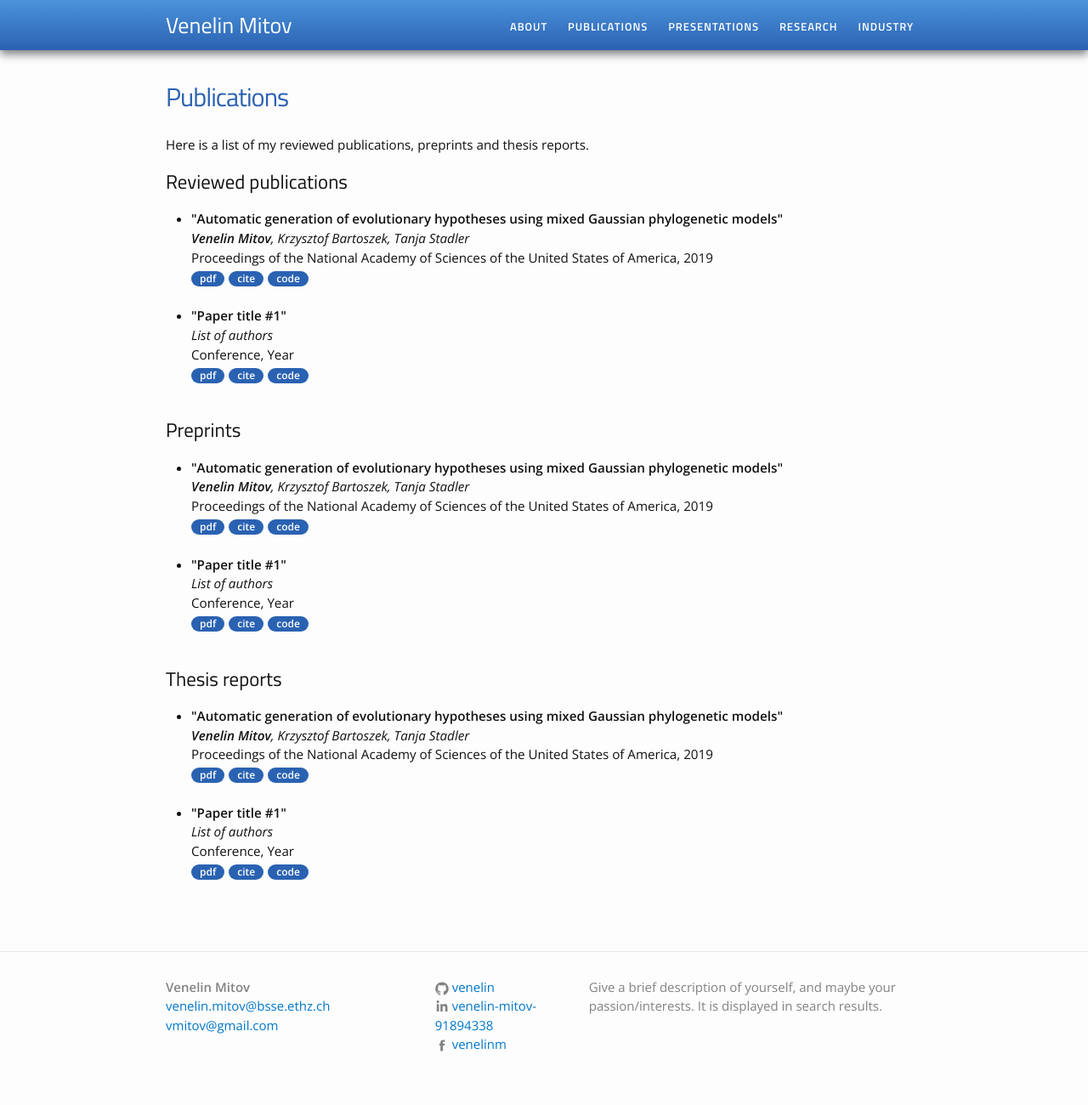
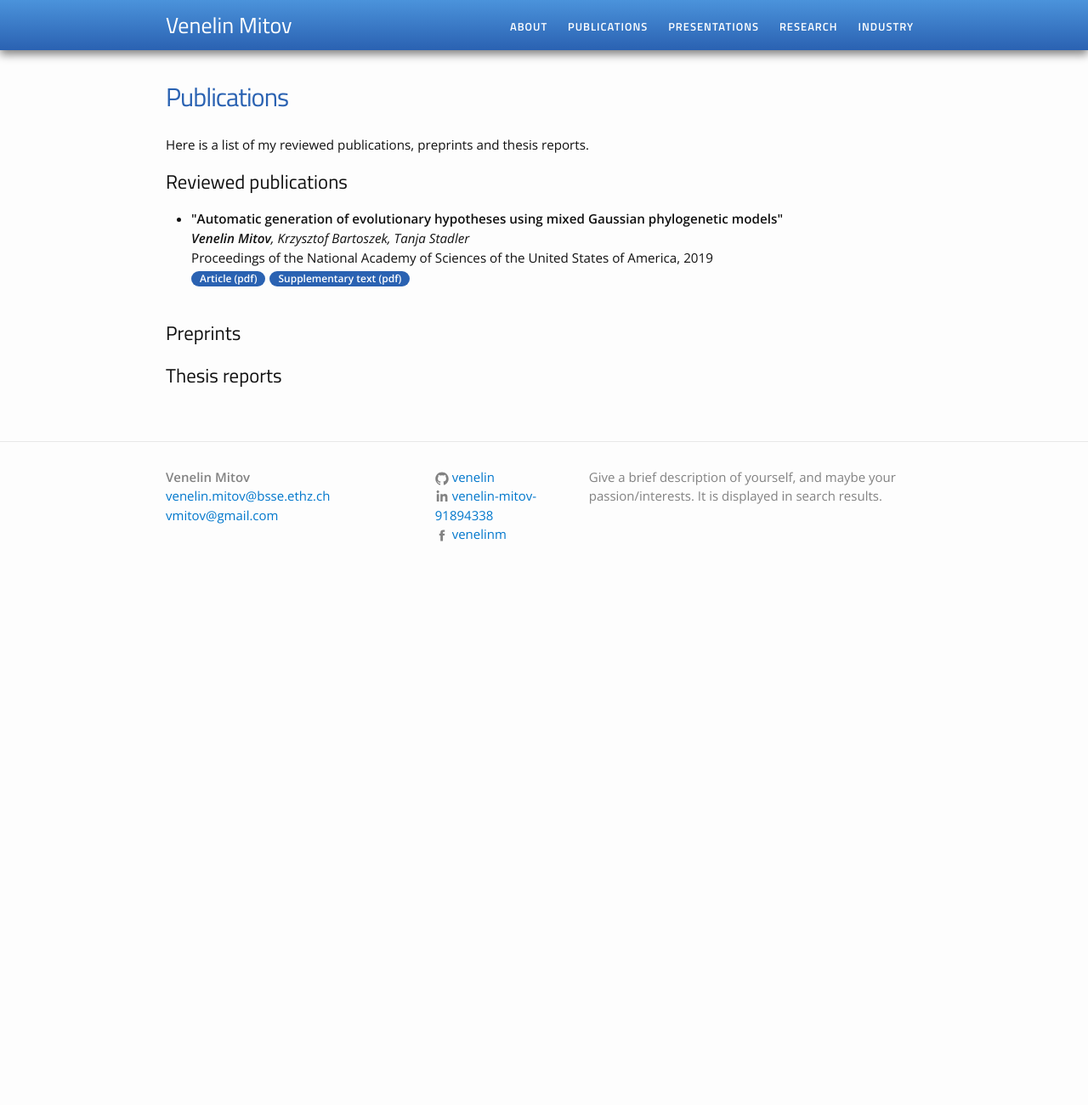
Before and after one commit to venelin/venelin.github.io, a Jekyll site: the page built from publications.md, in a window 1280 px wide. Shown: the whole page at 85% size. Built offline with Jekyll 4.4.1, drawn with Linux system fonts in a browser that asks for light colours; after the commit the page ends 900 px from its top, so only the background shows below that.

Commit message:
Updated list of articles

```diff
--- a/publications.md
+++ b/publications.md
@@ -12,44 +12,14 @@ Here is a list of my reviewed publications, preprints and thesis reports.
 		<b>"Automatic generation of evolutionary hypotheses using mixed Gaussian phylogenetic models"</b><br>
 		<i><b>Venelin Mitov</b>, Krzysztof Bartoszek, Tanja Stadler</i><br>
 		Proceedings of the National Academy of Sciences of the United States of America, 2019<br>
-		<a href="https://www.pnas.org/content/pnas/116/34/16921.full.pdf"><div class="color-button">pdf</div></a><a href=""><div class="color-button">cite</div></a><a href=""><div class="color-button">code</div></a>
-	</li><br>
-	<li>
-		<b>"Paper title #1"</b><br>
-		<i>List of authors</i><br>
-		Conference, Year<br>
-		<a href=""><div class="color-button">pdf</div></a><a href=""><div class="color-button">cite</div></a><a href=""><div class="color-button">code</div></a>
+		<a href="/publications/2019-mgpm-pnas/16921.full.pdf"><div class="color-button">Article (pdf)</div></a><a href="/publications/2019-mgpm-pnas/pnas.1813823116.sapp.pdf"><div class="color-button">Supplementary text (pdf)</div></a>
 	</li><br>
 </ul>
 
 <h2>Preprints</h2>
 <ul>
-	<li>
-		<b>"Automatic generation of evolutionary hypotheses using mixed Gaussian phylogenetic models"</b><br>
-		<i><b>Venelin Mitov</b>, Krzysztof Bartoszek, Tanja Stadler</i><br>
-		Proceedings of the National Academy of Sciences of the United States of America, 2019<br>
-		<a href="https://www.pnas.org/content/pnas/116/34/16921.full.pdf"><div class="color-button">pdf</div></a><a href=""><div class="color-button">cite</div></a><a href=""><div class="color-button">code</div></a>
-	</li><br>
-	<li>
-		<b>"Paper title #1"</b><br>
-		<i>List of authors</i><br>
-		Conference, Year<br>
-		<a href=""><div class="color-button">pdf</div></a><a href=""><div class="color-button">cite</div></a><a href=""><div class="color-button">code</div></a>
-	</li><br>
 </ul>
 
 <h2>Thesis reports</h2>
 <ul>
-	<li>
-		<b>"Automatic generation of evolutionary hypotheses using mixed Gaussian phylogenetic models"</b><br>
-		<i><b>Venelin Mitov</b>, Krzysztof Bartoszek, Tanja Stadler</i><br>
-		Proceedings of the National Academy of Sciences of the United States of America, 2019<br>
-		<a href="https://www.pnas.org/content/pnas/116/34/16921.full.pdf"><div class="color-button">pdf</div></a><a href=""><div class="color-button">cite</div></a><a href=""><div class="color-button">code</div></a>
-	</li><br>
-	<li>
-		<b>"Paper title #1"</b><br>
-		<i>List of authors</i><br>
-		Conference, Year<br>
-		<a href=""><div class="color-button">pdf</div></a><a href=""><div class="color-button">cite</div></a><a href=""><div class="color-button">code</div></a>
-	</li><br>
 </ul>
```
